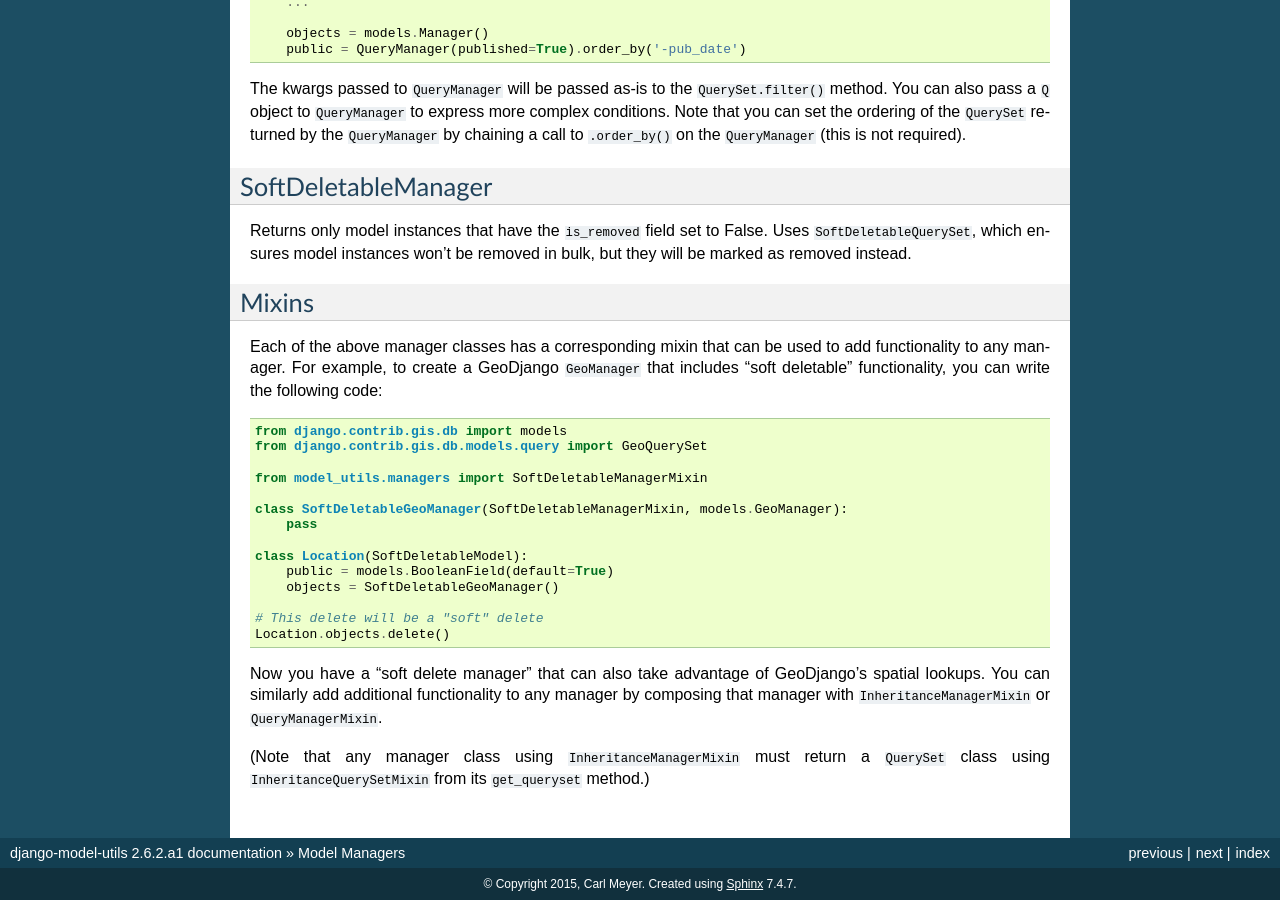
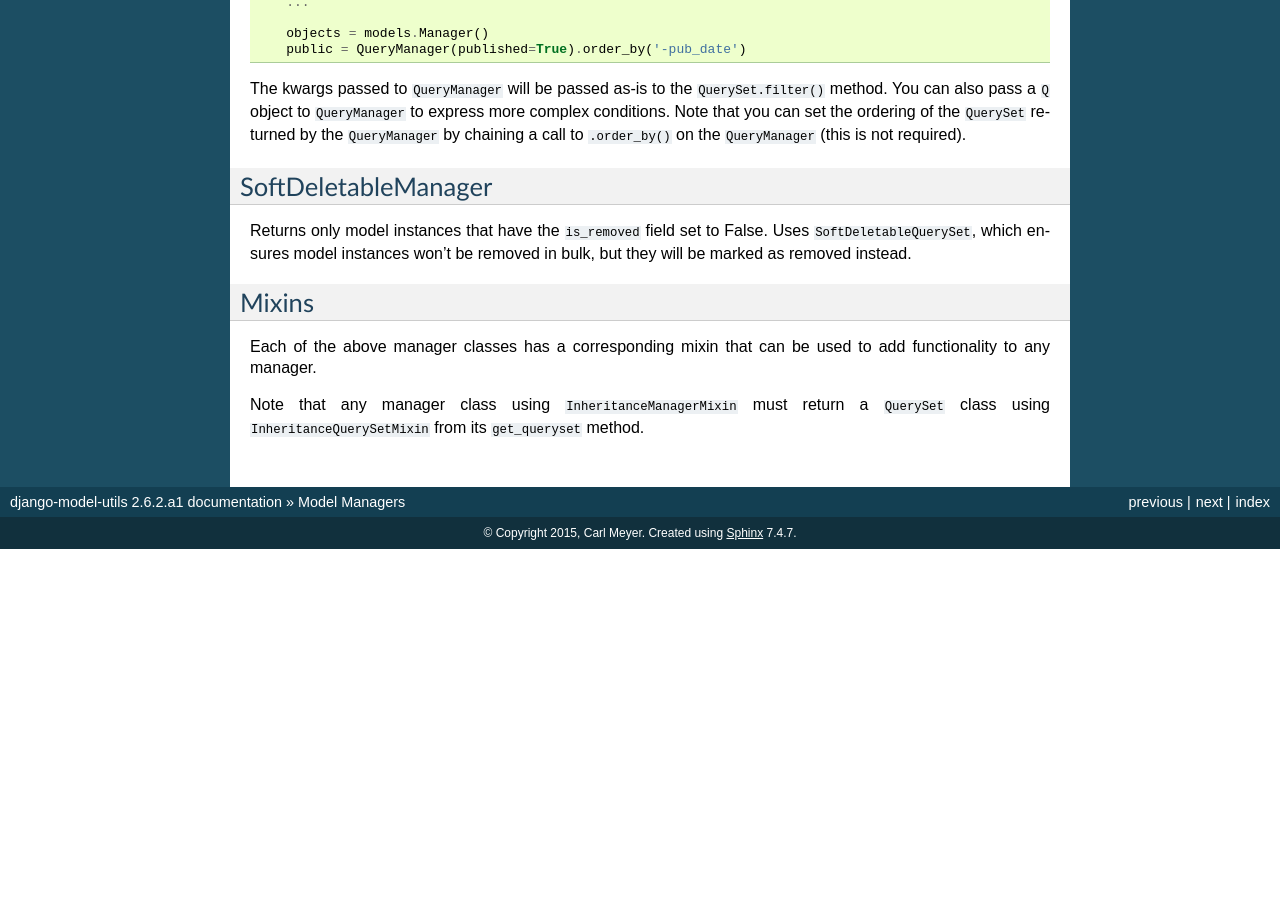
Before and after one commit to jazzband/django-model-utils, a Sphinx documentation site: the page built from docs/managers.rst, in a window 1280 px wide and 900 px high, scrolled down 1523 px. Built offline with Sphinx 7.4.7, drawn with Linux system fonts in a browser that asks for light colours; after the commit the page ends 2072 px from its top, so only the background shows below that.

Commit message:
Remove out-to-date example

```diff
--- a/docs/managers.rst
+++ b/docs/managers.rst
@@ -128,33 +128,8 @@
 ------
 
 Each of the above manager classes has a corresponding mixin that can be used to
-add functionality to any manager. For example, to create a GeoDjango
-``GeoManager`` that includes "soft deletable" functionality, you can write the
-following code:
+add functionality to any manager.
 
-.. code-block:: python
-
-    from django.contrib.gis.db import models
-    from django.contrib.gis.db.models.query import GeoQuerySet
-
-    from model_utils.managers import SoftDeletableManagerMixin
-
-    class SoftDeletableGeoManager(SoftDeletableManagerMixin, models.GeoManager):
-        pass
-
-    class Location(SoftDeletableModel):
-        public = models.BooleanField(default=True)
-        objects = SoftDeletableGeoManager()
-
-    # This delete will be a "soft" delete
-    Location.objects.delete()
-
-
-Now you have a "soft delete manager" that can also take advantage of
-GeoDjango's spatial lookups. You can similarly add additional functionality to
-any manager by composing that manager with ``InheritanceManagerMixin`` or
-``QueryManagerMixin``.
-
-(Note that any manager class using ``InheritanceManagerMixin`` must return a
+Note that any manager class using ``InheritanceManagerMixin`` must return a
 ``QuerySet`` class using ``InheritanceQuerySetMixin`` from its ``get_queryset``
-method.)
+method.
```
